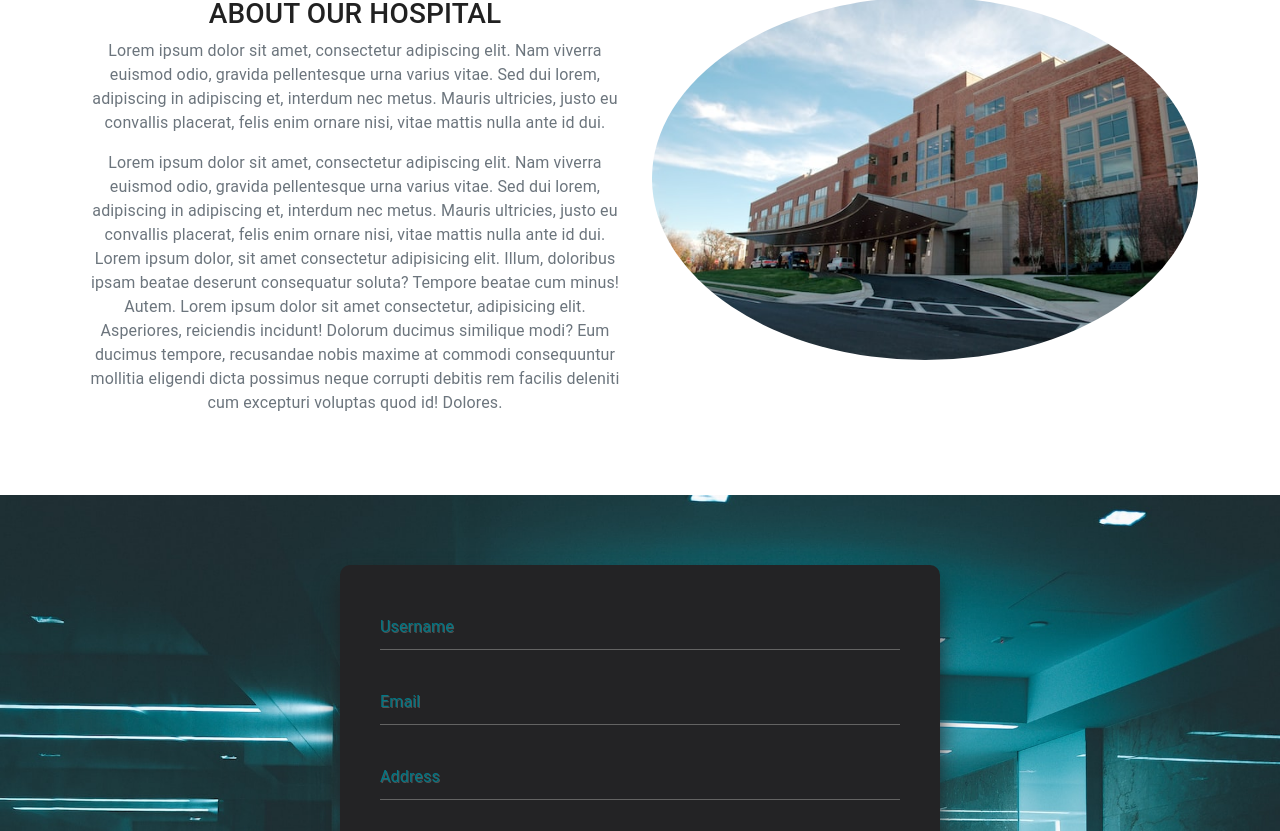
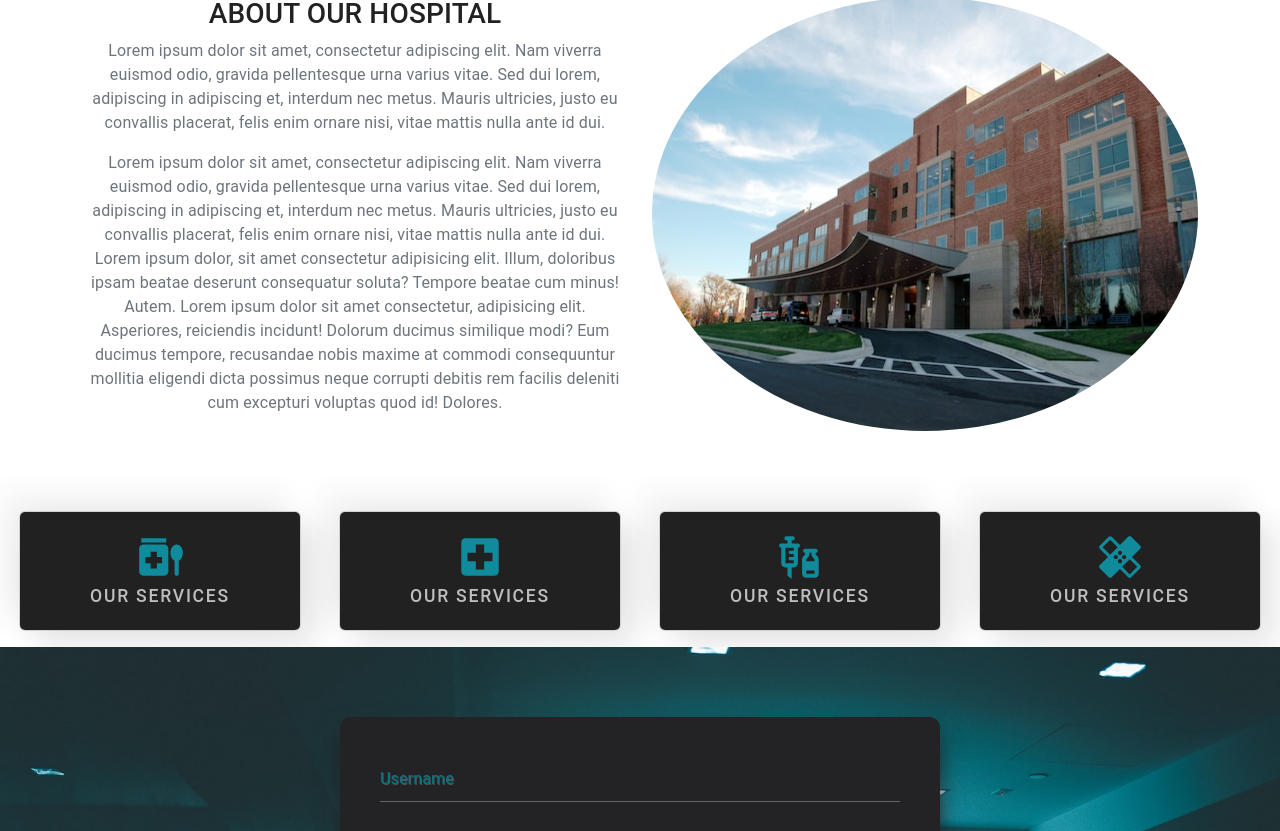
Before and after one commit to prathamsaxen/Medicine-Alarm, a React (Create React App) app in the folder client/: page / in a window 1280 px wide. Shown: the part 760-1591 px from the top of the page. Built offline with nearby package versions, Linux system fonts and the light colour scheme.

Commit message:
about cards

```diff
--- /dev/null
+++ b/client/src/Card.css
@@ -0,0 +1,73 @@
+.card {
+    width: 95%;
+    height: 120px;
+    margin:auto;
+    transition: all .5s;
+    box-shadow: 15px 15px 30px rgba(25, 25, 25, 0.11),
+               -15px -15px 30px rgba(60, 60, 60, 0.082);
+    text-align: center;
+    overflow: hidden;
+  }
+
+  .card:hover {
+    height: 254px;
+    background: linear-gradient(360deg, #edededc5 60%, hsla(0, 0%, 13%, 1) 70%);
+  }
+
+  .card .header {
+    padding: 20px;
+    display: flex;
+    flex-direction: column;
+    align-items: center;
+    justify-content: center;
+    background: #212121;
+    margin-bottom: 16px;
+  }
+
+  .card .header .img-box {
+    width: 50px;
+  }
+
+  .card .header .title {
+    font-size: 1.1em;
+    letter-spacing: .1em;
+    font-weight: 500;
+    text-transform: uppercase;
+    padding: 4px 0 14px 0;
+    transition: all .5s;
+    color: #edededc5;
+  }
+
+  .card:hover .header {
+    clip-path: polygon(0 0, 100% 0, 100% 100%, 0 96%);
+  }
+
+  .card:hover .card .header .title {
+    padding: 0;
+  }
+
+  .card .content {
+    display: block;
+    text-align: left;
+    color: #212121;
+    margin: 0 18px;
+  }
+
+  .card .content p {
+    transition: all .5s;
+    font-size: 12px;
+    margin-bottom: 8px;
+  }
+
+  .card .content a {
+    color: #125e5e;
+    cursor: pointer;
+    transition: all .5s;
+    font-size: .8rem;
+    font-weight: 500;
+    text-transform: uppercase;
+  }
+
+  .card .content .btn-link:hover {
+    border-bottom: 1px solid #1d8122;
+  }
--- /dev/null
+++ b/client/src/Common/Card.js
@@ -0,0 +1,27 @@
+import React from 'react'
+import '../Card.css'
+import MedicationLiquidIcon from '@mui/icons-material/MedicationLiquid';
+
+const Card = (props) => {
+  return (
+   <div>
+  <div className="card">
+    <div className="header">
+      <div className="img-box">
+     {props.Icon}
+      </div>
+      <h1 className="title">{props.Title}</h1>
+    </div>
+    <div className="content">
+      <p>
+        {props.text}
+      </p>
+      <a className="btn-link">Read More...</a>
+    </div>
+  </div>
+</div>
+
+  )
+}
+
+export default Card
--- a/client/src/Components/About.js
+++ b/client/src/Components/About.js
@@ -1,5 +1,10 @@
+import  Card  from '../Common/Card'
 import React from 'react'
 import Images from '../Common/Images'
+import MedicationLiquidIcon from '@mui/icons-material/MedicationLiquid';
+import LocalHospitalIcon from '@mui/icons-material/LocalHospital';
+import VaccinesIcon from '@mui/icons-material/Vaccines';
+import HealingIcon from '@mui/icons-material/Healing';
 const About = (props) => {
   return (
     <div className={props.className} id="AboutPage">
@@ -12,12 +17,33 @@ const About = (props) => {
         <p className="text-muted">Lorem ipsum dolor sit amet, consectetur adipiscing elit. Nam viverra euismod odio, gravida pellentesque urna varius vitae. Sed dui lorem, adipiscing in adipiscing et, interdum nec metus. Mauris ultricies, justo eu convallis placerat, felis enim ornare nisi, vitae mattis nulla ante id dui.</p>
         <p className="text-muted">Lorem ipsum dolor sit amet, consectetur adipiscing elit. Nam viverra euismod odio, gravida pellentesque urna varius vitae. Sed dui lorem, adipiscing in adipiscing et, interdum nec metus. Mauris ultricies, justo eu convallis placerat, felis enim ornare nisi, vitae mattis nulla ante id dui. Lorem ipsum dolor, sit amet consectetur adipisicing elit. Illum, doloribus ipsam beatae deserunt consequatur soluta? Tempore beatae cum minus! Autem. Lorem ipsum dolor sit amet consectetur, adipisicing elit. Asperiores, reiciendis incidunt! Dolorum ducimus similique modi? Eum ducimus tempore, recusandae nobis maxime at commodi consequuntur mollitia eligendi dicta possimus neque corrupti debitis rem facilis deleniti cum excepturi voluptas quod id! Dolores.</p>
       </div>
-      <div className="col-lg-6 my-3">
+      <div className="col-lg-6 my-3 d-flex">
         <img src={Images.hospital} className="img-fluid rounded-circle d-none d-lg-block" alt="Hospital" />
       </div>
     </div>
   </div>
 </section>
+<div className="container-fluid my-3">
+  <div className="row">
+    <div className="col-md-3 col-sm-6 col-10 mx-auto ">
+    <Card Icon={<MedicationLiquidIcon sx={{height:'50px',width:'50px',color:'#108b9c' }}/>} Title="Our Services" text="The href attribute is required for an anchor to be keyboard"/>
+    </div>
+
+    <div className="col-md-3 col-sm-6 col-10 mx-auto">
+    <Card Icon={<LocalHospitalIcon sx={{height:'50px',width:'50px',color:'#108b9c' }}/>} Title="Our Services" text="The href attribute is required for an anchor to be keyboard"/>
+    </div>
+
+    <div className="col-md-3 col-sm-6 col-10 mx-auto">
+    <Card Icon={<VaccinesIcon sx={{height:'50px',width:'50px',color:'#108b9c' }}/>} Title="Our Services" text="The href attribute is required for an anchor to be keyboard"/>
+    </div>
+
+    <div className="col-md-3 col-sm-6 col-10 mx-auto">
+    <Card Icon={<HealingIcon sx={{height:'50px',width:'50px',color:'#108b9c' }}/>} Title="Our Services" text="The href attribute is required for an anchor to be keyboard"/>
+    </div>
+
+  </div>
+</div>
+
 
      </div>
   )
```
